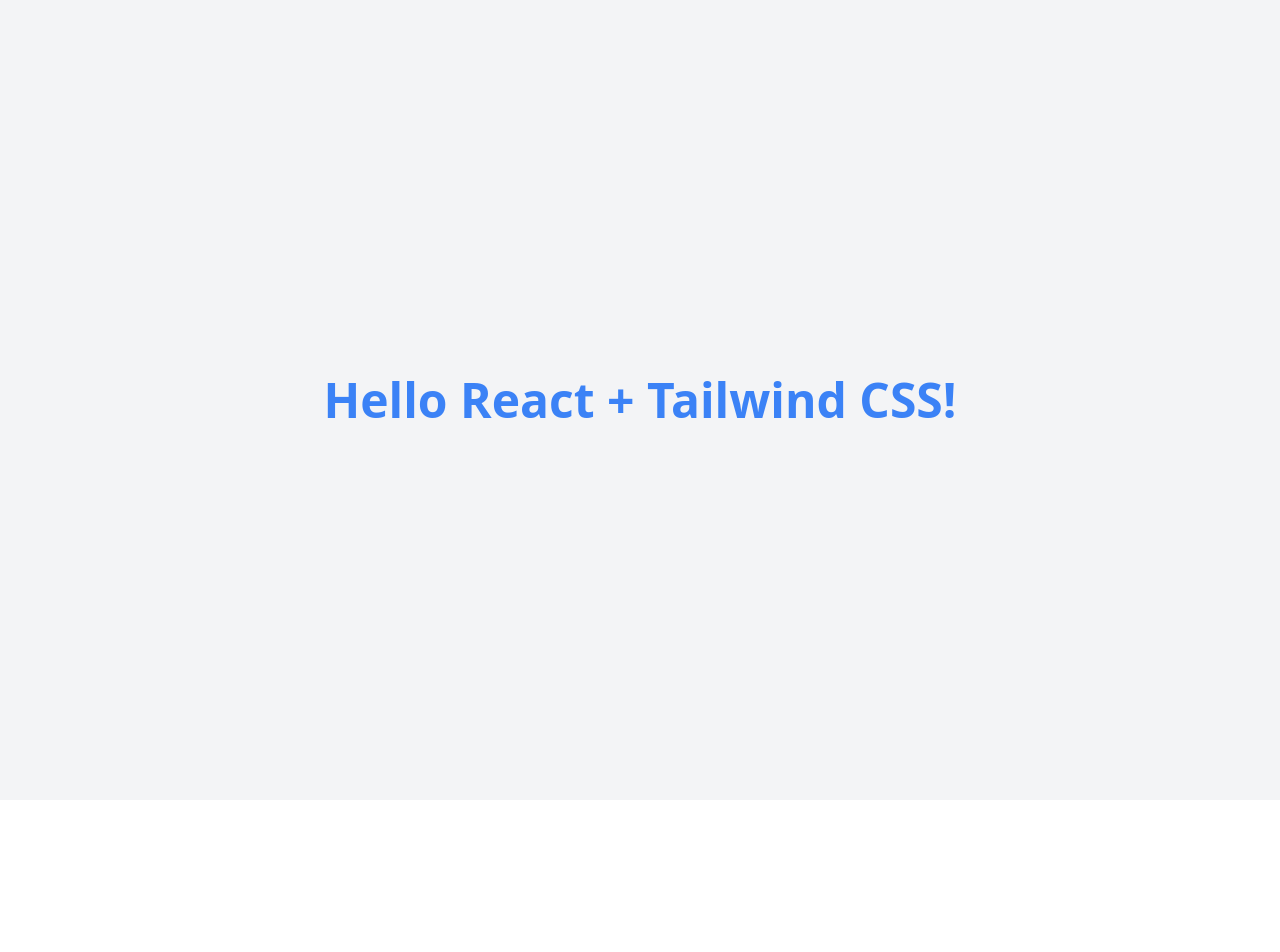
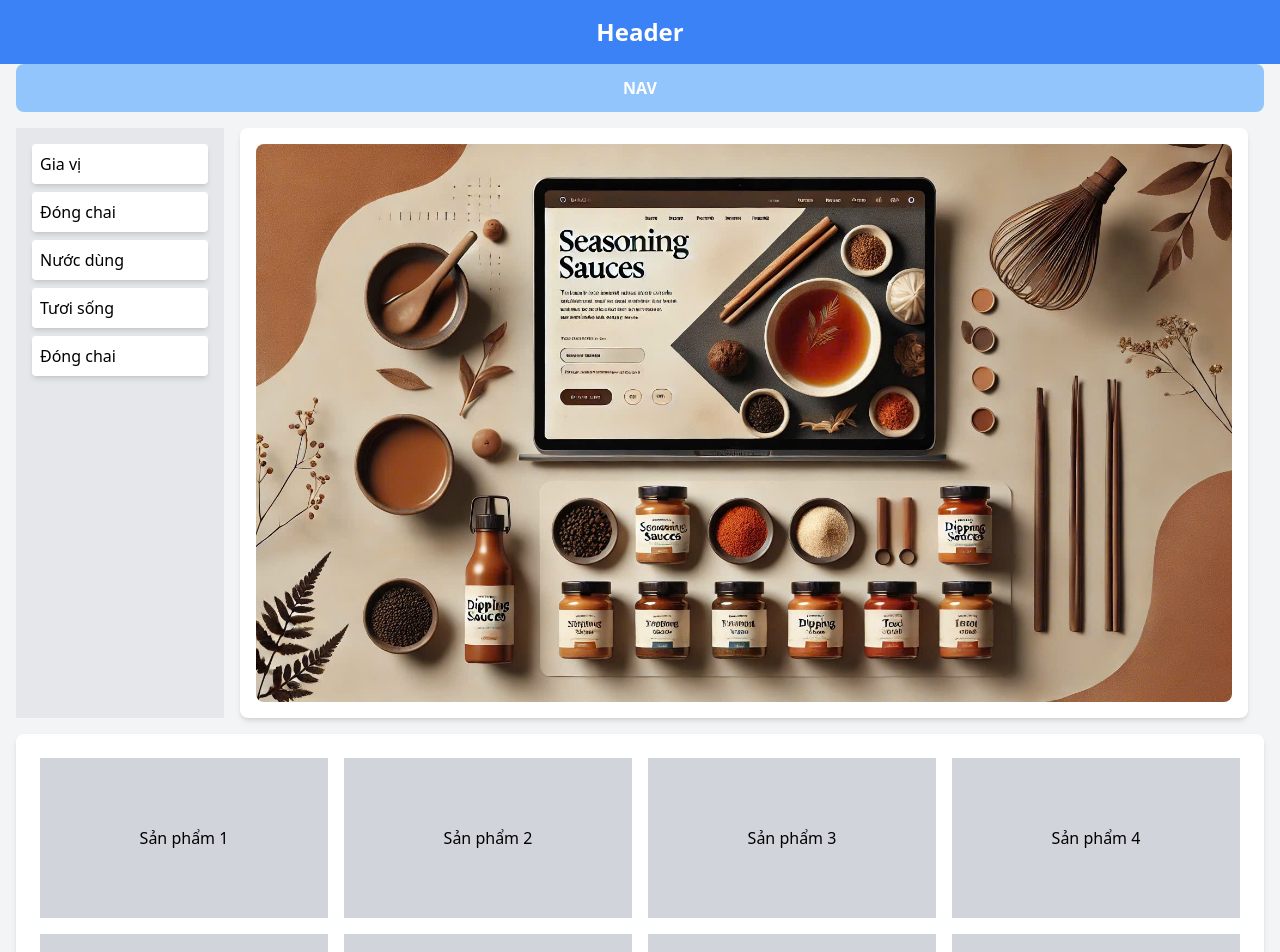
Before and after one commit to thuann17/spice-shop, a React (Create React App) app: page / in a window 1280 px wide. Shown: the top 952 px of the page. Before the commit the page ends 800 px from the top, so only its background shows below. Built offline with nearby package versions, Linux system fonts and the light colour scheme.

Commit message:
body
front body

```diff
--- a/src/App.js
+++ b/src/App.js
@@ -1,11 +1,69 @@
 import logo from "./logo.svg";
 import "./App.css";
+import icon from "./assets/images/z6318443437947_96cbb004097222a8ef9eef9b68114e3f.jpg";
+import Test from "./components/test";
 function App() {
   return (
-    <div className="flex items-center justify-center min-h-screen bg-gray-100">
-      <h1 className="text-5xl font-bold text-blue-500">
-        Hello React + Tailwind CSS!
-      </h1>
+    <div className="flex flex-col min-h-screen bg-gray-100">
+      {/* Header */}
+      <header className="bg-blue-500 text-white py-4 text-center text-2xl font-bold">
+        Header
+      </header>
+
+      {/* Navigation */}
+      <nav className="bg-blue-300 py-3 mx-4 rounded-lg">
+        <ul className="flex justify-center space-x-6 text-white font-semibold">
+          <li>
+            <a href="#" className="hover:underline">
+              NAV
+            </a>
+          </li>
+        </ul>
+      </nav>
+
+      <div className="flex mx-4 mt-4">
+        {/* Sidebar */}
+        <aside className="w-1/6 bg-gray-200 p-4">
+          <ul className="space-y-2">
+            <li className="p-2 bg-white shadow-md rounded">Gia vị</li>
+            <li className="p-2 bg-white shadow-md rounded">Đóng chai</li>
+            <li className="p-2 bg-white shadow-md rounded">Nước dùng</li>
+            <li className="p-2 bg-white shadow-md rounded">Tươi sống</li>
+            <li className="p-2 bg-white shadow-md rounded">Đóng chai</li>
+          </ul>
+        </aside>
+
+        {/* Brand Image */}
+        <div className="flex-1 bg-white p-4 rounded-lg shadow-md text-center mx-4 h-35">
+          <img src={Test.icon2} alt="Ảnh thương hiệu" className="w-full h-auto rounded-lg" />
+        </div>
+      </div>
+
+      {/* Product Tabs */}
+      {/* <div className="bg-red-200 mx-4 mt-4 p-3 rounded-lg">
+        <ul className="flex space-x-6 text-white font-semibold">
+          <li className="cursor-pointer">Sản phẩm nổi bật</li>
+          <li className="cursor-pointer">Sản phẩm bán chạy</li>
+          <li className="cursor-pointer">Khuyến mãi</li>
+        </ul>
+      </div> */}
+
+      {/* Product Grid */}
+      <main className="grid grid-cols-4 gap-4 mx-4 mt-4 p-6 bg-white shadow-md rounded-lg">
+        {[...Array(8)].map((_, index) => (
+          <div
+            key={index}
+            className="bg-gray-300 h-40 flex items-center justify-center"
+          >
+            Sản phẩm {index + 1}
+          </div>
+        ))}
+      </main>
+
+      {/* Footer */}
+      <footer className="bg-blue-500 text-white text-center py-4 mt-4 rounded-lg mx-4">
+        Footer
+      </footer>
     </div>
   );
 }
--- /dev/null
+++ b/src/components/test.js
@@ -0,0 +1,7 @@
+import icon from'../assets/images/icon.png'
+import icon2 from'../assets/images/z6318443437947_96cbb004097222a8ef9eef9b68114e3f.jpg'
+const Test = {
+    icon,
+    icon2
+}
+export default Test;
```
Also changed, not shown: src/assets/images/z6318443437947_96cbb004097222a8ef9eef9b68114e3f.jpg (added).
